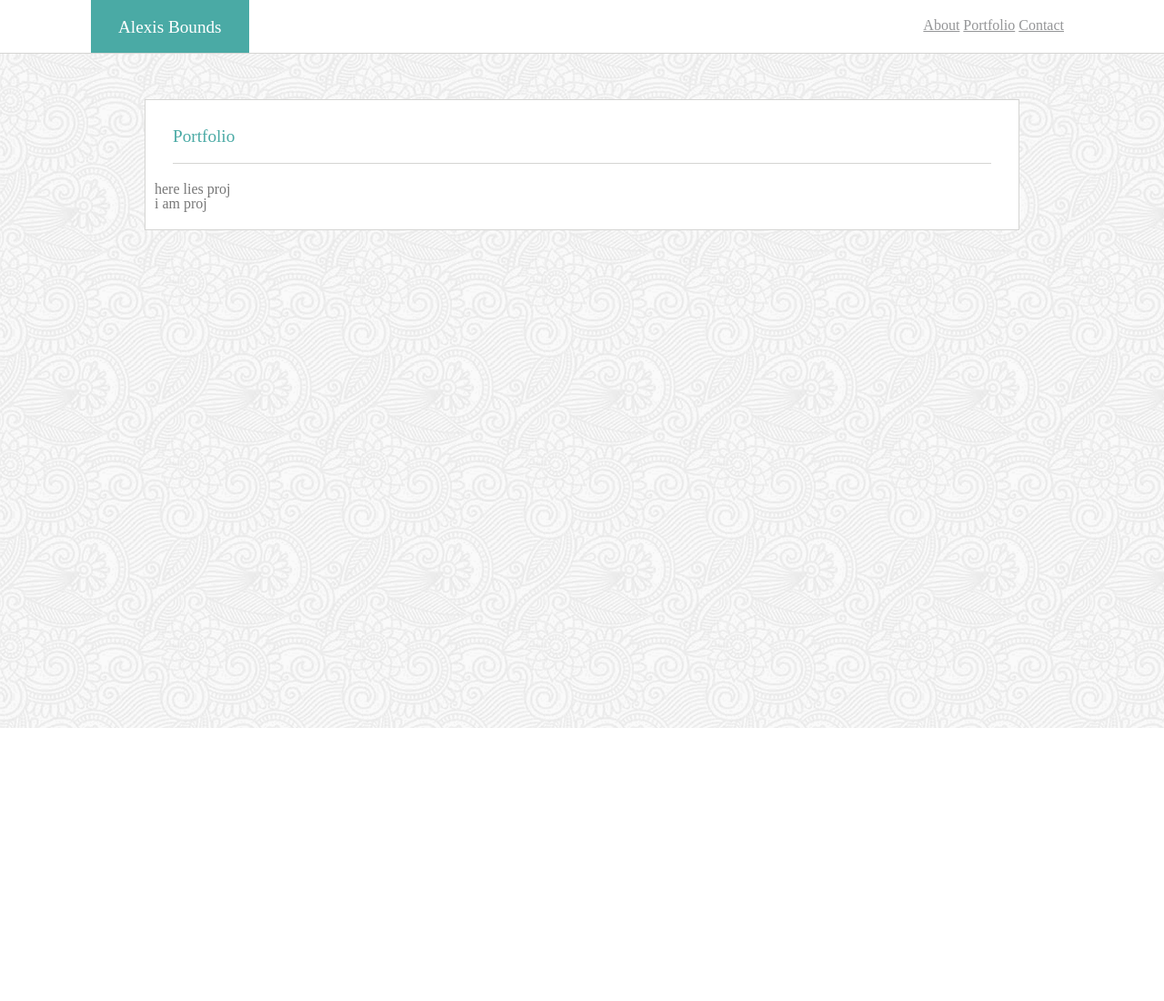
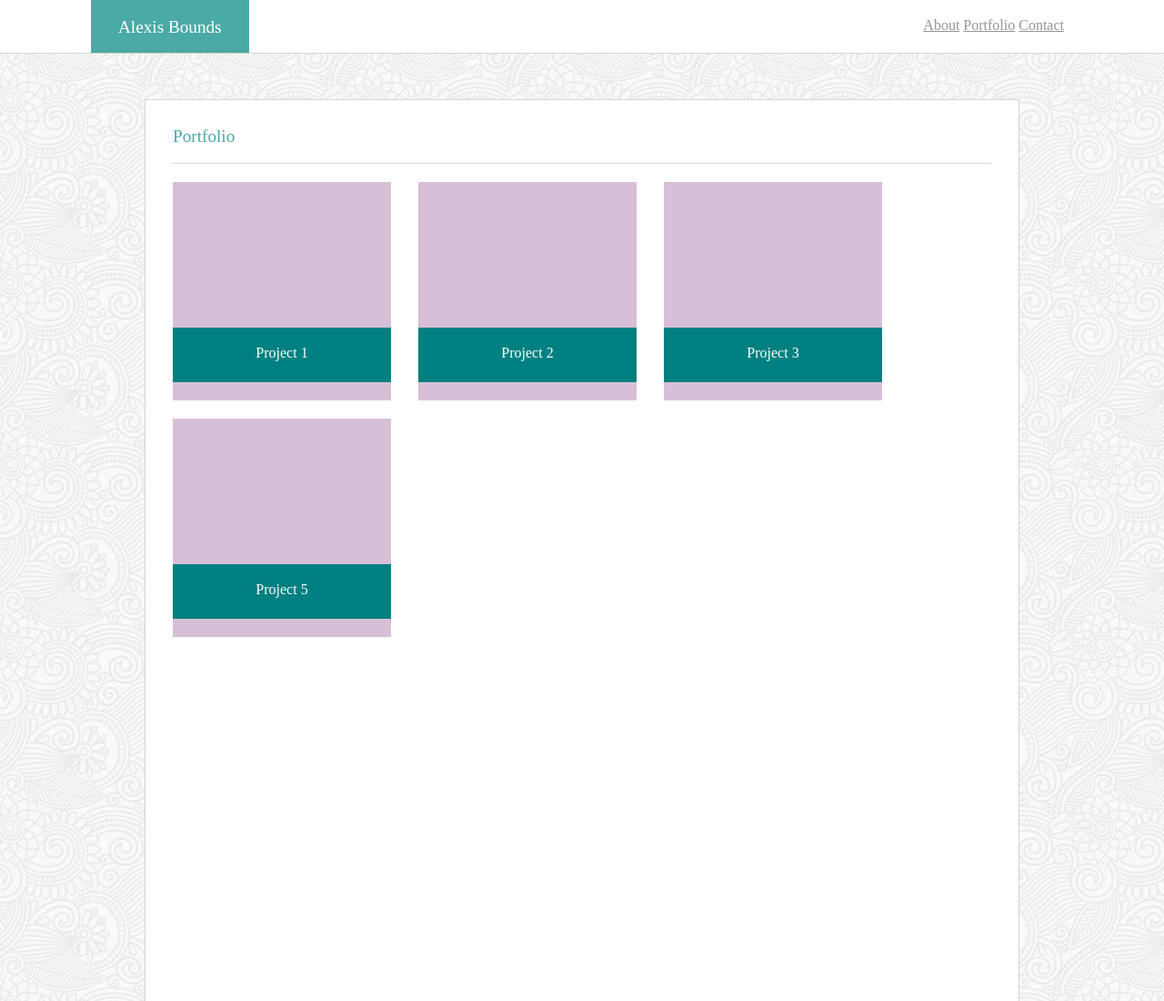
Before and after one commit to boundsalexis/basic-portfolio, a plain HTML site: page portfolio.html in a window 1280 px wide. Shown: the top 1100 px of the page at 91% size. Before the commit the page ends 800 px from the top, so only its background shows below. Drawn offline with Linux system fonts and the light colour scheme; files whose address does not match are found by name.

Commit message:
portfolio complete

```diff
--- a/assets/css/folio.css
+++ b/assets/css/folio.css
@@ -1,3 +1,47 @@
-.box{
-    background-color: red;
+.proj1{
+    position: relative;
+    background-color: thistle;
+    height: 240px;
+    width: 240px;
+    margin:20px;
 }
+.proj2{
+    position: relative;
+    left:270px;
+    top: -260px;
+    background-color: thistle;
+    height: 240px;
+    width: 240px;
+    margin:20px;
+}
+.proj3{
+    position: relative;
+    left:540px;
+    top: -520px;
+    background-color: thistle;
+    height: 240px;
+    width: 240px;
+    margin:20px;
+}
+.proj4{
+    position:relative;
+    top: -520px;
+    background-color: thistle;
+    height: 240px;
+    width: 240px;
+    margin:20px;
+}
+.label{
+    position:absolute;
+    bottom: 20px;
+    height: 40px;
+    width:240px;
+    background-color: teal;
+    text-align: center;
+    /* margin: 10px auto; */
+    color: white;
+    padding: 20px 0px 0px 0px;
+}
+#height{
+    height: 200px;
+}
--- a/portfolio.html
+++ b/portfolio.html
@@ -7,7 +7,7 @@
     <title>Portfolio</title>
     <link rel="stylesheet" href="assets/css/reset.css">
     <link rel="stylesheet" href="assets/css/style.css">
-    <link rel="stylesheet" href="assets/css/portfolio.css">
+    <link rel="stylesheet" href="assets/css/folio.css">
 </head>
 <body>
 <header>
@@ -23,13 +23,16 @@
     <div class="content">
         <h1>Portfolio</h1>
         <div class="proj1">
-            here lies proj
-        <div class="label">
-                    i am proj
-        </div>
+        <div class="label">Project 1</div>
         </div>
         <div class="proj2">
-
+        <div class="label">Project 2</div>
+        </div>
+         <div class="proj3">
+        <div class="label">Project 3</div>
+        </div>
+         <div class="proj4">
+        <div class="label">Project 5</div>
         </div>
     </div>
     </div>
```
Also changed, not shown: contact.html (line endings or trailing spaces).
